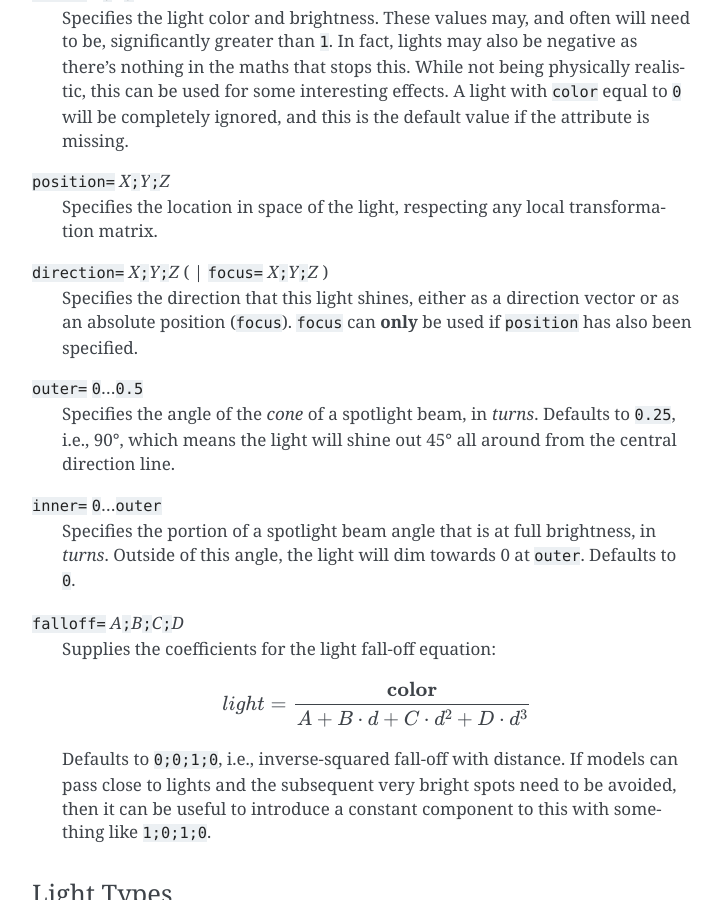
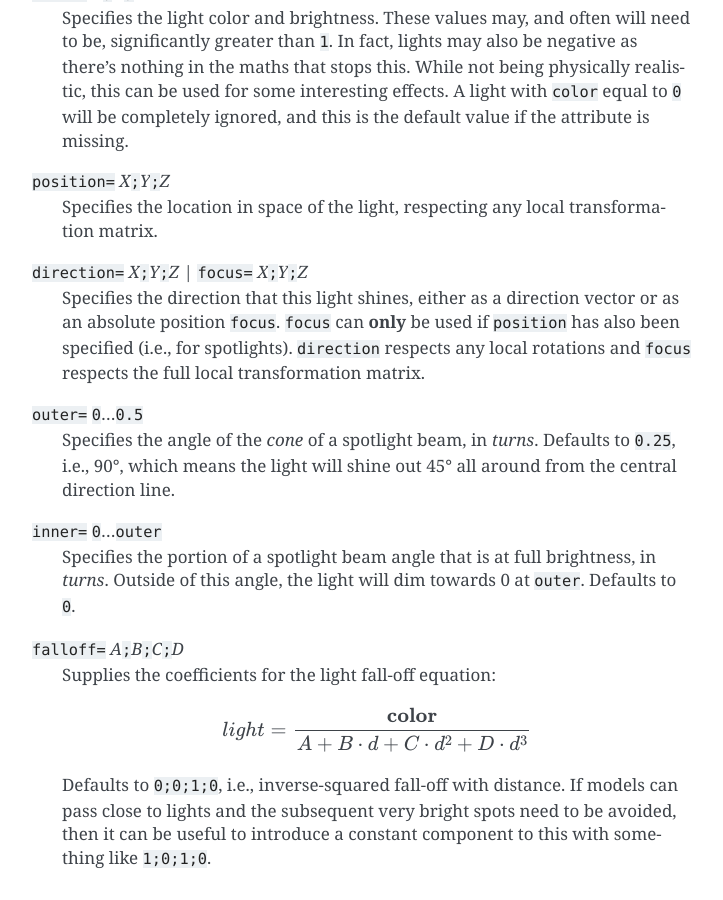
Before and after one commit to jonathanhogg/flitter, a Sphinx documentation site: the page built from docs/canvas3d.md, in a window 1280 px wide and 900 px high, scrolled down 8504 px. Shown: the whole window, without its empty margins (388-1111 px from the left). Built offline with Sphinx 7.4.7, drawn with Linux system fonts in a browser that asks for light colours.

Commit message:
Tweak documentation around light direction

```diff
--- a/docs/canvas3d.md
+++ b/docs/canvas3d.md
@@ -374,10 +374,11 @@ value if the attribute is missing.
 : Specifies the location in space of the light, respecting any local
 transformation matrix.
 
-`direction=` *X*`;`*Y*`;`*Z* ( | `focus=` *X*`;`*Y*`;`*Z* )
+`direction=` *X*`;`*Y*`;`*Z* | `focus=` *X*`;`*Y*`;`*Z*
 : Specifies the direction that this light shines, either as a direction vector
-or as an absolute position (`focus`). `focus` can **only** be used if `position`
-has also been specified.
+or as an absolute position `focus`. `focus` can **only** be used if `position`
+has also been specified (i.e., for spotlights). `direction` respects any local
+rotations and `focus` respects the full local transformation matrix.
 
 `outer=` `0`…`0.5`
 : Specifies the angle of the *cone* of a spotlight beam, in *turns*. Defaults to
```
